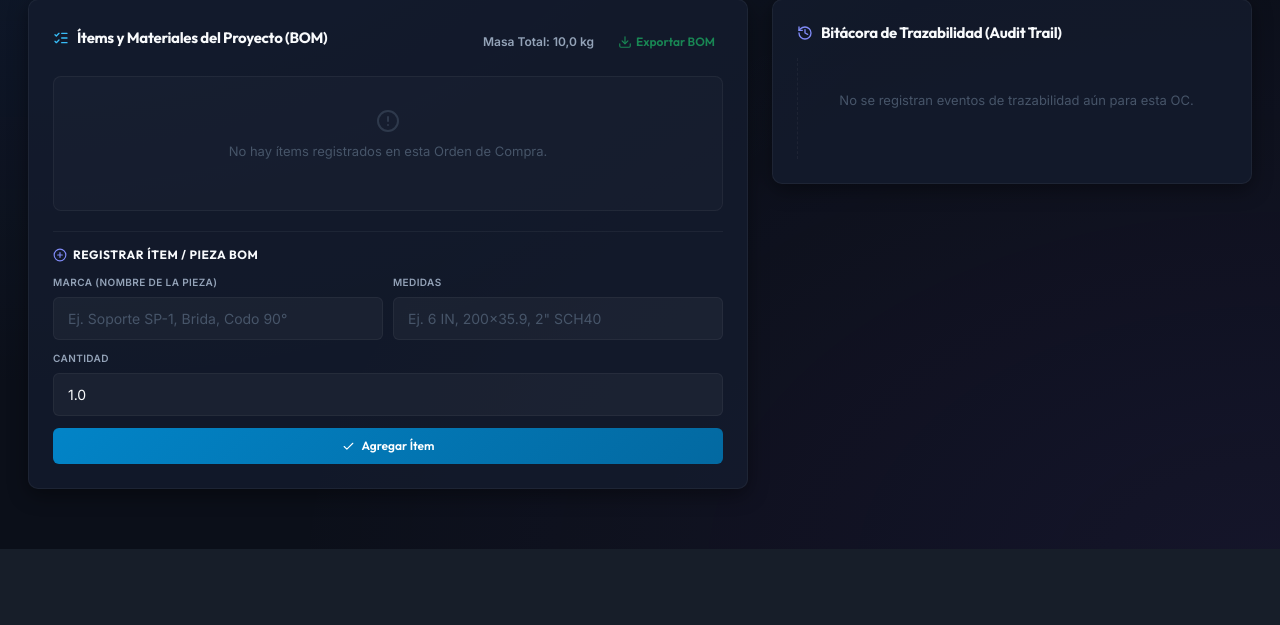
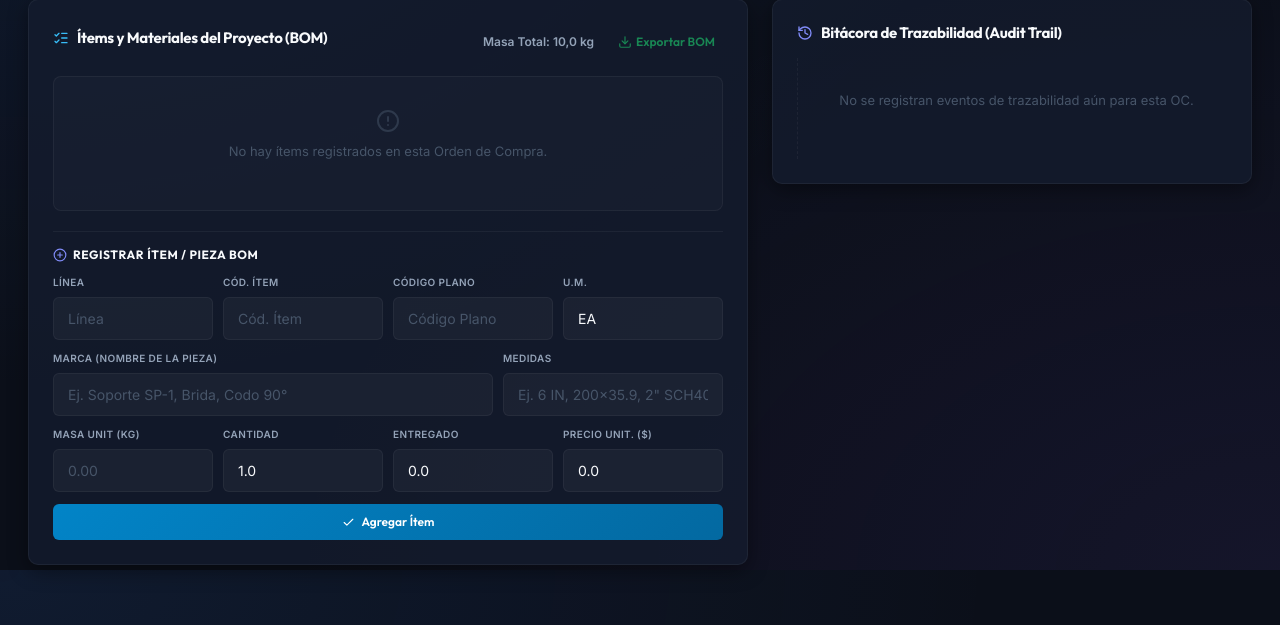
Before and after one commit to SangreL1/sib-bark, a Django app: a page that uses core/templates/core/project_detail.html in a window 1280 px wide. Shown: the part 1830-2455 px from the top of the page. Before the commit the page ends 2379 px from the top, so only its background shows below. Run offline with Django 5.2, Linux system fonts and the light colour scheme; a user stored in the database is signed in; data comes from the database, SQL or seed files in the repository; tables that the repository leaves empty hold one stand-in row (values such as "Sample post").

Commit message:
Feat: Edicion completa de items BOM incluyendo kilos y dimensiones

```diff
--- a/core/forms.py
+++ b/core/forms.py
@@ -126,9 +126,13 @@
 class ItemOCForm(forms.ModelForm):
     class Meta:
         model = ItemOC
-        # Solo los 3 campos. El peso se maneja desde Cotizacion o nivel OC.
-        fields = ['descripcion', 'cantidad', 'size_code']
+        fields = [
+            'linea', 'item_code', 'size_code', 'descripcion', 'codigo',
+            'unidad', 'peso_unitario_kg', 'cantidad', 'cantidad_entregada', 'precio_unitario'
+        ]
         widgets = {
+            'linea': forms.TextInput(attrs={'class': 'form-control', 'placeholder': 'Línea'}),
+            'item_code': forms.TextInput(attrs={'class': 'form-control', 'placeholder': 'Cód. Ítem'}),
             'descripcion':  forms.TextInput(attrs={
                 'class': 'form-control',
                 'placeholder': 'Ej. Soporte SP-1, Brida, Codo 90°'
@@ -142,11 +146,35 @@
                 'class': 'form-control',
                 'placeholder': 'Ej. 6 IN, 200x35.9, 2" SCH40'
             }),
+            'codigo': forms.TextInput(attrs={'class': 'form-control', 'placeholder': 'Código Plano'}),
+            'unidad': forms.TextInput(attrs={'class': 'form-control', 'placeholder': 'U.M.'}),
+            'peso_unitario_kg': forms.NumberInput(attrs={
+                'class': 'form-control',
+                'placeholder': '0.00',
+                'step': '0.001'
+            }),
+            'cantidad_entregada': forms.NumberInput(attrs={
+                'class': 'form-control',
+                'placeholder': '0',
+                'step': '0.01'
+            }),
+            'precio_unitario': forms.NumberInput(attrs={
+                'class': 'form-control',
+                'placeholder': '0.00',
+                'step': '0.01'
+            }),
         }
         labels = {
+            'linea': 'Línea',
+            'item_code': 'Cód. Ítem',
             'descripcion': 'Marca (Nombre de la Pieza)',
-            'cantidad':    'Cantidad',
-            'size_code':   'Medidas',
+            'cantidad': 'Cantidad',
+            'size_code': 'Medidas',
+            'codigo': 'Código Plano',
+            'unidad': 'U.M.',
+            'peso_unitario_kg': 'Masa Unit. (kg)',
+            'cantidad_entregada': 'Entregado',
+            'precio_unitario': 'Precio Unitario ($)',
         }
 
 
--- a/core/templates/core/project_detail.html
+++ b/core/templates/core/project_detail.html
@@ -965,9 +965,21 @@
                         <td style="text-align:right;color:var(--green);font-weight:600;">{{ item.cantidad_entregada }}</td>
                         <td style="text-align:right;font-weight:700;color:var(--green);">${{ item.valor_total|floatformat:0 }}</td>
                         <td style="text-align:center;">
-                          <button type="button" class="btn btn-ghost btn-sm" onclick="editItem('{{ item.id }}', '{{ item.descripcion|escapejs }}', '{{ item.size_code|escapejs }}', '{{ item.cantidad }}')" style="padding:2px 4px;color:var(--blue);" title="Editar Ítem">
-                            <i data-lucide="pencil" style="width:12px;height:12px;"></i>
-                          </button>
+                           <button type="button" class="btn btn-ghost btn-sm"
+                              data-id="{{ item.id }}"
+                              data-linea="{{ item.linea|escapejs }}"
+                              data-itemcode="{{ item.item_code|default:''|escapejs }}"
+                              data-sizecode="{{ item.size_code|default:''|escapejs }}"
+                              data-desc="{{ item.descripcion|escapejs }}"
+                              data-codigo="{{ item.codigo|default:''|escapejs }}"
+                              data-unidad="{{ item.unidad|escapejs }}"
+                              data-peso="{{ item.peso_unitario_kg|default:'0' }}"
+                              data-cant="{{ item.cantidad|default:'0' }}"
+                              data-entregada="{{ item.cantidad_entregada|default:'0' }}"
+                              data-precio="{{ item.precio_unitario|default:'0' }}"
+                              onclick="editItem(this)" style="padding:2px 4px;color:var(--blue);" title="Editar Ítem">
+                             <i data-lucide="pencil" style="width:12px;height:12px;"></i>
+                           </button>
                         </td>
                      </tr>
                      {% endfor %}
@@ -988,7 +1000,25 @@
              </h4>
              <form id="bomItemForm" action="{% url 'add_item' project.numero_oc %}" method="POST">
                 {% csrf_token %}
-                <div style="display:grid;grid-template-columns:1fr 1fr;gap:10px;margin-bottom:10px;">
+                <div style="display:grid;grid-template-columns:1fr 1fr 1fr 1fr;gap:10px;margin-bottom:10px;">
+                   <div class="form-group" style="margin-bottom:0;">
+                      <label class="form-label" style="font-size:10px;text-transform:uppercase;letter-spacing:.04em;">Línea</label>
+                      {{ item_form.linea }}
+                   </div>
+                   <div class="form-group" style="margin-bottom:0;">
+                      <label class="form-label" style="font-size:10px;text-transform:uppercase;letter-spacing:.04em;">Cód. Ítem</label>
+                      {{ item_form.item_code }}
+                   </div>
+                   <div class="form-group" style="margin-bottom:0;">
+                      <label class="form-label" style="font-size:10px;text-transform:uppercase;letter-spacing:.04em;">Código Plano</label>
+                      {{ item_form.codigo }}
+                   </div>
+                   <div class="form-group" style="margin-bottom:0;">
+                      <label class="form-label" style="font-size:10px;text-transform:uppercase;letter-spacing:.04em;">U.M.</label>
+                      {{ item_form.unidad }}
+                   </div>
+                </div>
+                <div style="display:grid;grid-template-columns:2fr 1fr;gap:10px;margin-bottom:10px;">
                    <div class="form-group" style="margin-bottom:0;">
                       <label class="form-label" style="font-size:10px;text-transform:uppercase;letter-spacing:.04em;">Marca (Nombre de la Pieza)</label>
                       {{ item_form.descripcion }}
@@ -998,10 +1028,22 @@
                       {{ item_form.size_code }}
                    </div>
                 </div>
-                <div style="display:grid;grid-template-columns:1fr;gap:10px;margin-bottom:12px;">
+                <div style="display:grid;grid-template-columns:1fr 1fr 1fr 1fr;gap:10px;margin-bottom:12px;">
+                   <div class="form-group" style="margin-bottom:0;">
+                      <label class="form-label" style="font-size:10px;text-transform:uppercase;letter-spacing:.04em;">Masa Unit (kg)</label>
+                      {{ item_form.peso_unitario_kg }}
+                   </div>
                    <div class="form-group" style="margin-bottom:0;">
                       <label class="form-label" style="font-size:10px;text-transform:uppercase;letter-spacing:.04em;">Cantidad</label>
                       {{ item_form.cantidad }}
+                   </div>
+                   <div class="form-group" style="margin-bottom:0;">
+                      <label class="form-label" style="font-size:10px;text-transform:uppercase;letter-spacing:.04em;">Entregado</label>
+                      {{ item_form.cantidad_entregada }}
+                   </div>
+                   <div class="form-group" style="margin-bottom:0;">
+                      <label class="form-label" style="font-size:10px;text-transform:uppercase;letter-spacing:.04em;">Precio Unit. ($)</label>
+                      {{ item_form.precio_unitario }}
                    </div>
                 </div>
                 <div style="display:flex; gap:10px;">
@@ -1014,14 +1056,33 @@
                 </div>
              </form>
              <script>
-               function editItem(itemId, desc, size, cant) {
+               function editItem(btn) {
+                 const itemId = btn.getAttribute('data-id');
+                 const linea = btn.getAttribute('data-linea');
+                 const itemcode = btn.getAttribute('data-itemcode');
+                 const sizecode = btn.getAttribute('data-sizecode');
+                 const desc = btn.getAttribute('data-desc');
+                 const codigo = btn.getAttribute('data-codigo');
+                 const unidad = btn.getAttribute('data-unidad');
+                 const peso = btn.getAttribute('data-peso');
+                 const cant = btn.getAttribute('data-cant');
+                 const entregada = btn.getAttribute('data-entregada');
+                 const precio = btn.getAttribute('data-precio');
+
                  const form = document.getElementById('bomItemForm');
                  // Cambiamos la URL a editar
                  form.action = "{% url 'add_item' project.numero_oc %}".replace('agregar-item', 'editar-item/' + itemId);
 
+                 document.getElementById('id_linea').value = linea;
+                 document.getElementById('id_item_code').value = itemcode;
+                 document.getElementById('id_size_code').value = sizecode;
                  document.getElementById('id_descripcion').value = desc;
-                 document.getElementById('id_size_code').value = size;
+                 document.getElementById('id_codigo').value = codigo;
+                 document.getElementById('id_unidad').value = unidad;
+                 document.getElementById('id_peso_unitario_kg').value = peso.replace(',', '.');
                  document.getElementById('id_cantidad').value = cant.replace(',', '.');
+                 document.getElementById('id_cantidad_entregada').value = entregada.replace(',', '.');
+                 document.getElementById('id_precio_unitario').value = precio.replace(',', '.');
 
                  document.getElementById('textSubmitBom').innerText = "Guardar Cambios";
                  document.getElementById('btnSubmitBom').classList.remove('btn-primary');
--- a/core/views.py
+++ b/core/views.py
@@ -663,17 +663,15 @@
         form = ItemOCForm(request.POST, instance=item)
         if form.is_valid():
             nueva_cantidad = form.cleaned_data['cantidad']
-            if nueva_cantidad < item.cantidad_entregada:
-                messages.error(request, f'No puedes reducir la cantidad por debajo de lo ya entregado ({item.cantidad_entregada} unidades).')
+            nueva_entregada = form.cleaned_data['cantidad_entregada']
+
+            if nueva_cantidad < nueva_entregada:
+                messages.error(request, f'No puedes reducir la cantidad ({nueva_cantidad}) por debajo de lo entregado ({nueva_entregada} unidades).')
                 return redirect('project_detail', numero_oc=numero_oc)
 
             cambios = []
-            if 'descripcion' in form.changed_data:
-                cambios.append(f"Marca a '{form.cleaned_data['descripcion']}'")
-            if 'size_code' in form.changed_data:
-                cambios.append(f"Medidas a '{form.cleaned_data['size_code']}'")
-            if 'cantidad' in form.changed_data:
-                cambios.append(f"Cantidad a {form.cleaned_data['cantidad']}")
+            for field in form.changed_data:
+                cambios.append(f"{field.capitalize()} a '{form.cleaned_data[field]}'")
 
             item = form.save()
             project.recalcular_porcentaje()
```
